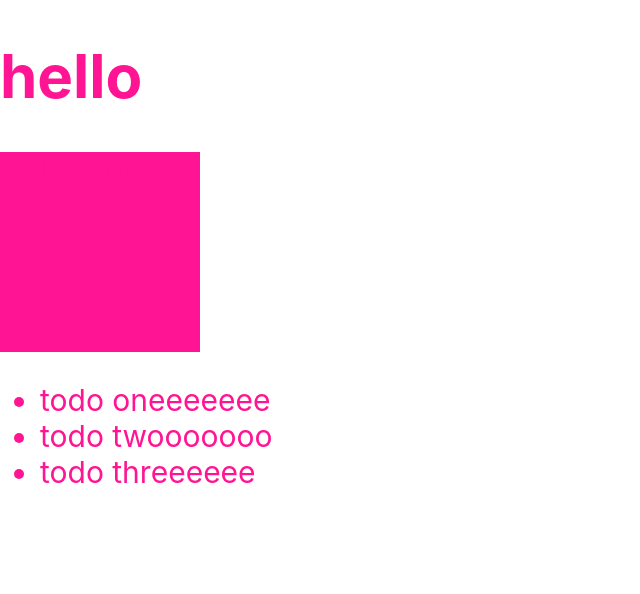
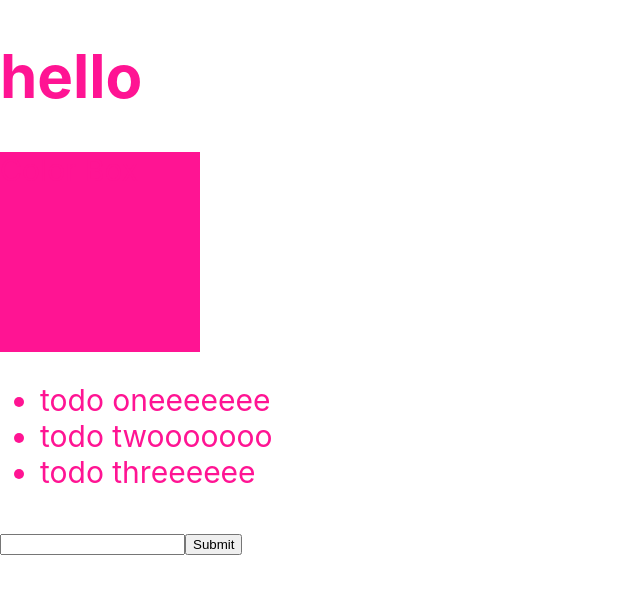
Before and after one commit to 1660392hcmus/react-hooks-basic, a React (Create React App) app: page / in a window 1280 px wide. Shown: the top 594 px of the page, without its empty margins (0-640 px from the left). Built offline with nearby package versions, Linux system fonts and the light colour scheme.

Commit message:
todo list add new

```diff
--- a/src/App.js
+++ b/src/App.js
@@ -2,6 +2,7 @@
 import "./App.scss";
 import ColorBox from "./components/ColorBox";
 import TodoList from "./components/TodoList";
+import TodoForm from "./components/TodoForm";
 
 function App() {
   const [todoList, setTodoList] = useState([
@@ -10,8 +11,19 @@
     { id: 3, title: "todo threeeeee" }
   ]);
 
+  function handleTodoFormSubmit(formValue) {
+    console.log(formValue);
+    const newTodo = {
+      id: todoList.length + 1,
+      ...formValue
+    };
+    const newTodoList = [...todoList];
+    newTodoList.push(newTodo);
+    setTodoList(newTodoList);
+  }
+
   function handleTodoClick(todo) {
-    console.log(todo.id);
+    console.log(todo);
     const index = todoList.findIndex(x => x.id === todo.id);
     if (index < 0) return;
     const newTodoList = [...todoList];
@@ -24,6 +36,7 @@
       <h1>hello</h1>
       <ColorBox />
       <TodoList todos={todoList} onTodoClick={handleTodoClick}></TodoList>
+      <TodoForm onSubmit={handleTodoFormSubmit}></TodoForm>
     </div>
   );
 }
--- /dev/null
+++ b/src/components/TodoForm/index.jsx
@@ -0,0 +1,51 @@
+import React, { useState } from "react";
+import PropTypes from "prop-types";
+
+TodoForm.propTypes = {
+  onSubmit: PropTypes.func
+};
+
+TodoForm.defaultProps = {
+  onSubmit: null
+};
+
+function TodoForm(props) {
+  //   const [todo, setTodo] = useState("");
+
+  //   const handleChange = event => {
+  //     setTodo(event.target.value);
+  //   };
+
+  //   const handleSubmit = event => {
+  //     event.preventDefault();
+  //     console.log(todo);
+  //     setTodo("");
+  //   };
+
+  const { onSubmit } = props;
+  const [value, setValue] = useState("");
+
+  const handleValueChange = event => {
+    console.log(event.target.value);
+    setValue(event.target.value);
+  };
+
+  const handleSubmit = event => {
+    event.preventDefault();
+    if (!onSubmit) return;
+    const formValue = {
+      title: value
+    };
+    onSubmit(formValue);
+    setValue(""); //reset form wwhen submit
+  };
+
+  return (
+    <form onSubmit={handleSubmit}>
+      <input type="text" value={value} onChange={handleValueChange}></input>
+      <input type="submit"></input>
+    </form>
+  );
+}
+
+export default TodoForm;
```
Also changed, not shown: src/components/TodoForm/TodoForm.scss (added).
